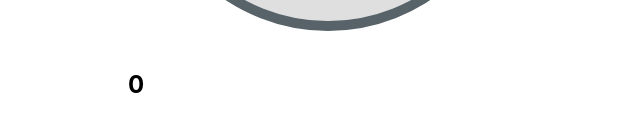
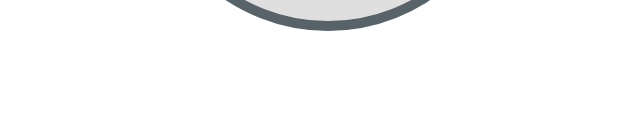
Before and after one commit to tangweejieleslie/React-Radial-Slider, a React (Create React App) app: page / in a window 1280 px wide. Shown: the part 436-568 px from the top of the page, without its empty margins (312-952 px from the left). Built offline with nearby package versions, Linux system fonts and the light colour scheme.

Commit message:
temp commit

```diff
--- a/src/view/ControlsPanel.jsx
+++ b/src/view/ControlsPanel.jsx
@@ -2,7 +2,7 @@
 // import GradientPrompt from './components/controls/GradientPrompt'
 // import SmallEvent from './components/controls/SmallEvent'
 // import CustomEvent from './components/controls/CustomEvent'
-import RadialSliderView from './components/controls/RadialSliderView'
+// import RadialSliderView from './components/controls/RadialSliderView'
 import FinalRadialSlider from './components/controls/FinalRadialSlider'
 
 class ControlsPanel extends Component {
--- a/src/view/components/controls/FinalRadialSlider.jsx
+++ b/src/view/components/controls/FinalRadialSlider.jsx
@@ -220,16 +220,19 @@
     );
   }
 
+
   render() {
     return (
       <div>
         <h1> Slider </h1>
-        <svg height={SVG_HEIGHT} width={SVG_WIDTH} id="SVG_BOX">
+          <svg height={SVG_HEIGHT} width={SVG_WIDTH} id="SVG_BOX">
+
           {this.renderSliderArea()}
           {this.renderSlider()}
           {this.renderSliderPrompt()}
+          <h1>72</h1>
         </svg>
-        <h2>{this.state.degree}</h2>
+
       </div>
     );
   }
```
